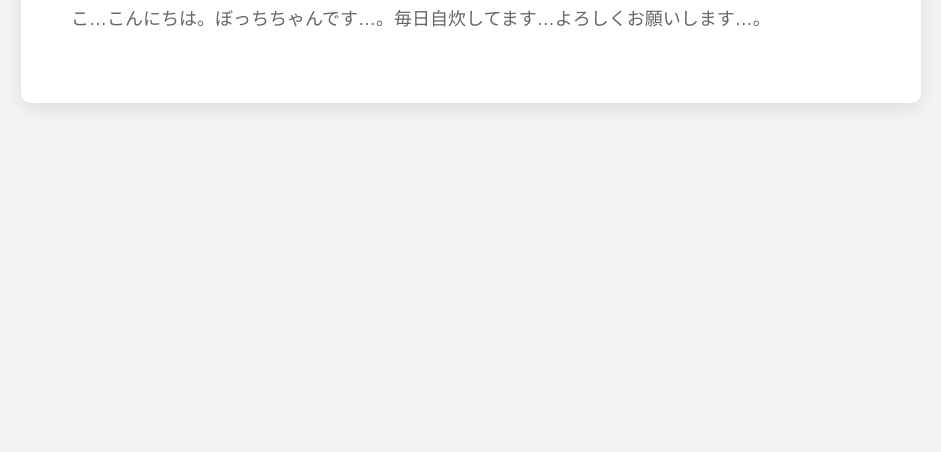
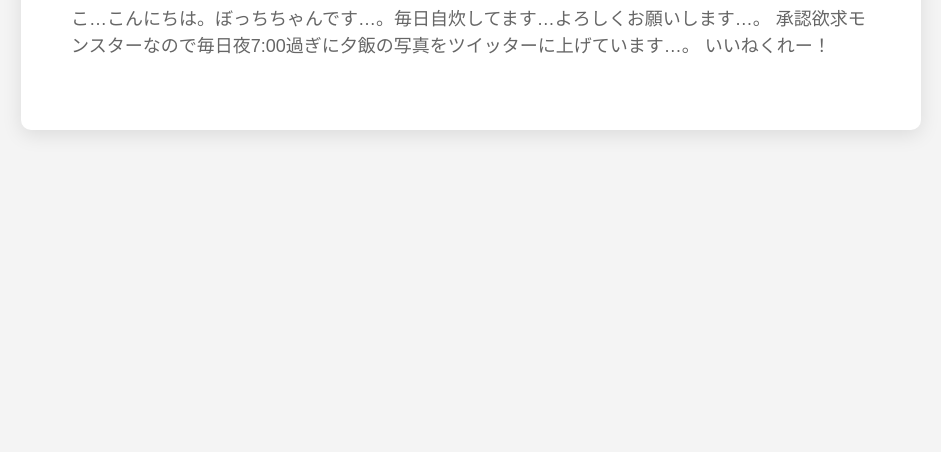
Before and after one commit to bocchidinnerhero/bocchidinnerhero.github.io, a plain HTML site: page index.html in a window 1280 px wide. Shown: the part 348-800 px from the top of the page, without its empty margins (169-1110 px from the left). Drawn offline with Linux system fonts and the light colour scheme.

Commit message:
てきとー

```diff
--- a/index.html
+++ b/index.html
@@ -48,7 +48,10 @@
 	<div class="container">
 		<img class="photo" src="iconhituzi.jpg" alt="Your photo">
 		<h1>ぼっちちゃん</h1>
-		<p>こ…こんにちは。ぼっちちゃんです…。毎日自炊してます…よろしくお願いします…。</p>
+		<p>こ…こんにちは。ぼっちちゃんです…。毎日自炊してます…よろしくお願いします…。
+			承認欲求モンスターなので毎日夜7:00過ぎに夕飯の写真をツイッターに上げています…。
+			いいねくれー！
+		</p>
     	</div>
 </body>
 
```
